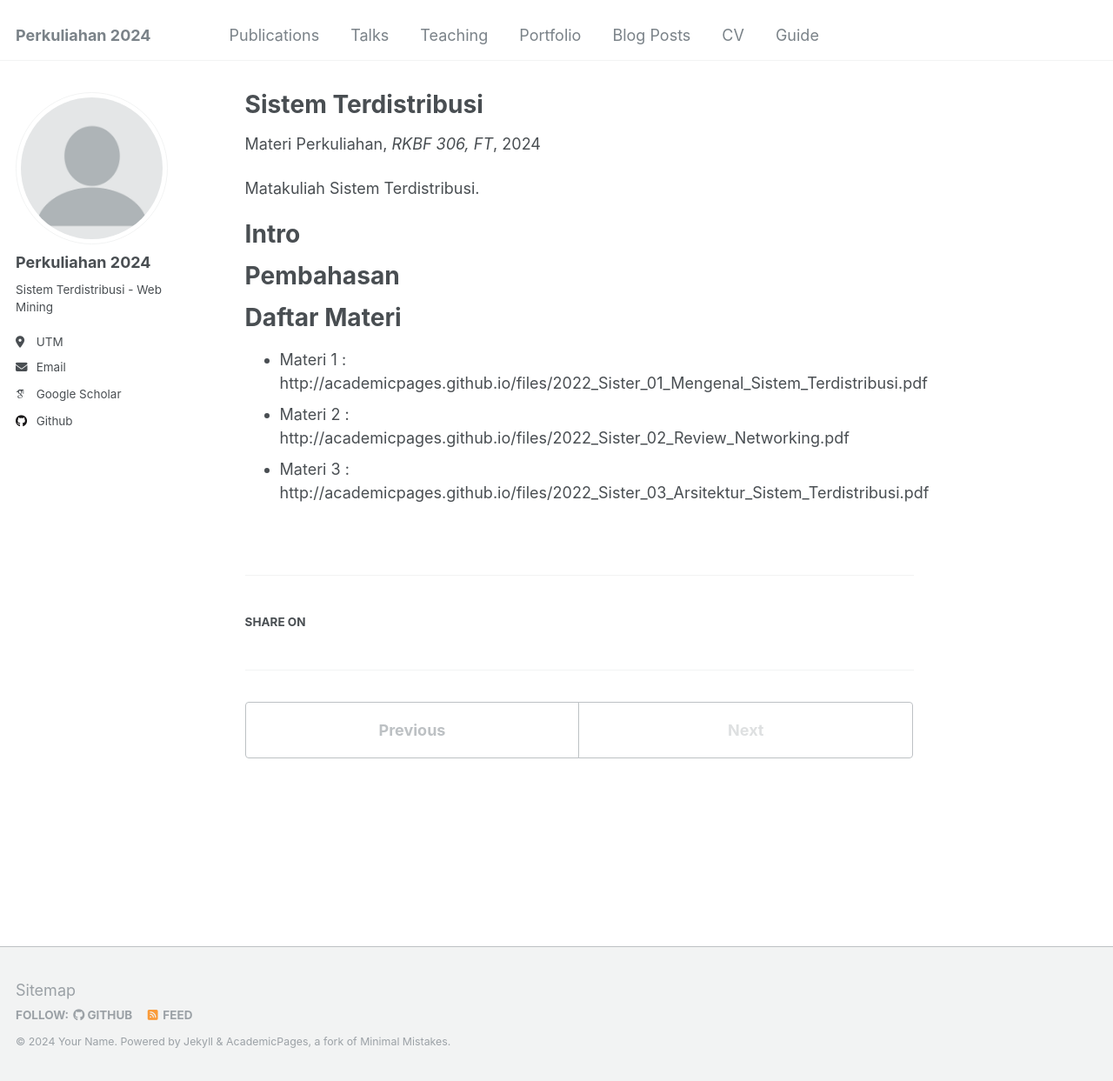
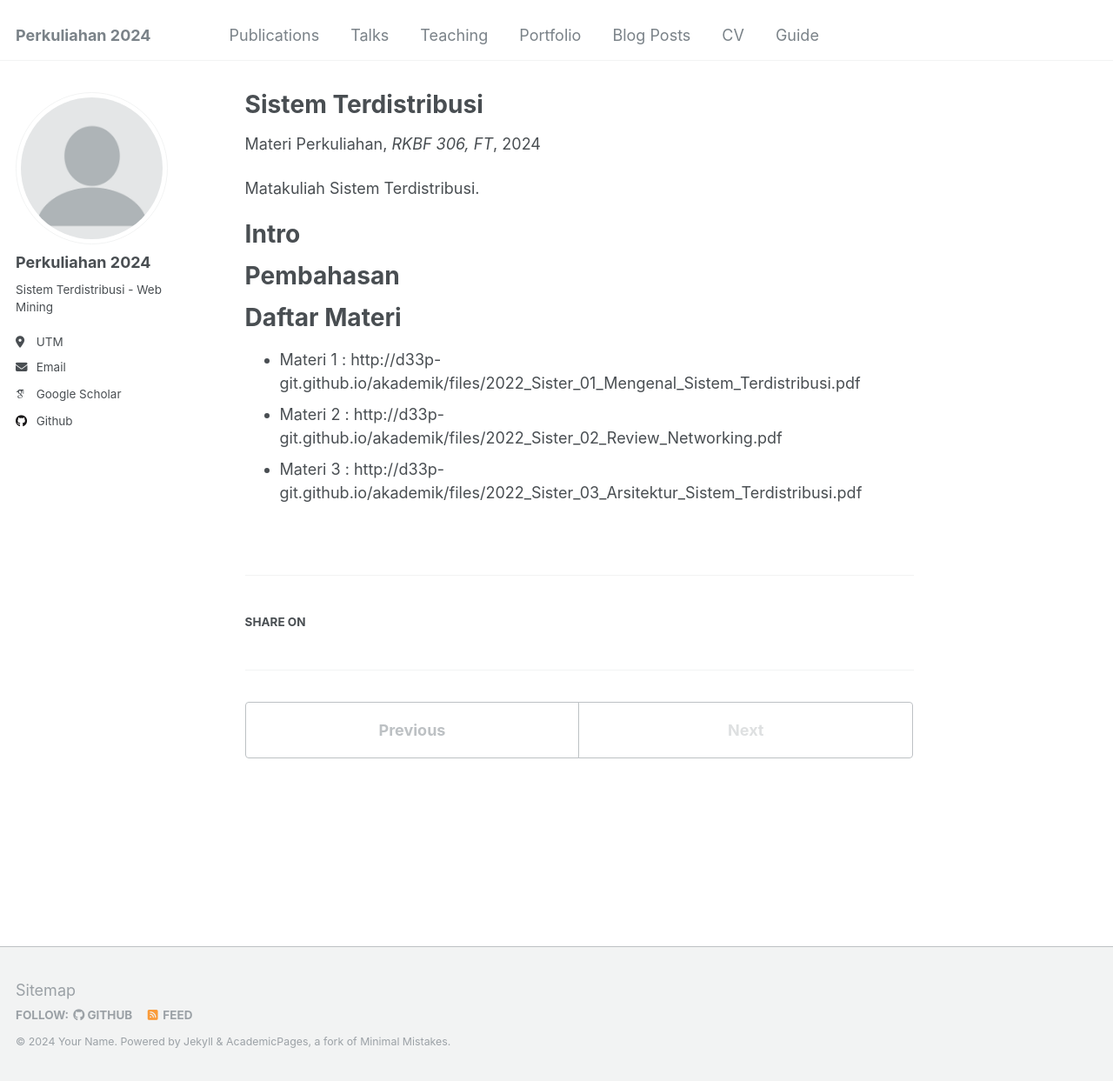
Before and after one commit to d33p-git/akademik, a Jekyll site: the page built from _teaching/2024-spring-teaching-1.md, in a window 1280 px wide and 1243 px high. Shown: the whole window at 87% size. Built offline with Jekyll 4.4.1, drawn with Linux system fonts in a browser that asks for light colours; some web fonts are replaced; part of the change alters nothing that is shown.

Commit message:
Update 2024-spring-teaching-1.md

```diff
--- a/_teaching/2024-spring-teaching-1.md
+++ b/_teaching/2024-spring-teaching-1.md
@@ -18,6 +18,6 @@ Pembahasan
 
 Daftar Materi
 ======
-* Materi 1 : http://academicpages.github.io/files/2022_Sister_01_Mengenal_Sistem_Terdistribusi.pdf
-* Materi 2 : http://academicpages.github.io/files/2022_Sister_02_Review_Networking.pdf
-* Materi 3 : http://academicpages.github.io/files/2022_Sister_03_Arsitektur_Sistem_Terdistribusi.pdf
+* Materi 1 : http://d33p-git.github.io/akademik/files/2022_Sister_01_Mengenal_Sistem_Terdistribusi.pdf
+* Materi 2 : http://d33p-git.github.io/akademik/files/2022_Sister_02_Review_Networking.pdf
+* Materi 3 : http://d33p-git.github.io/akademik/files/2022_Sister_03_Arsitektur_Sistem_Terdistribusi.pdf
```
